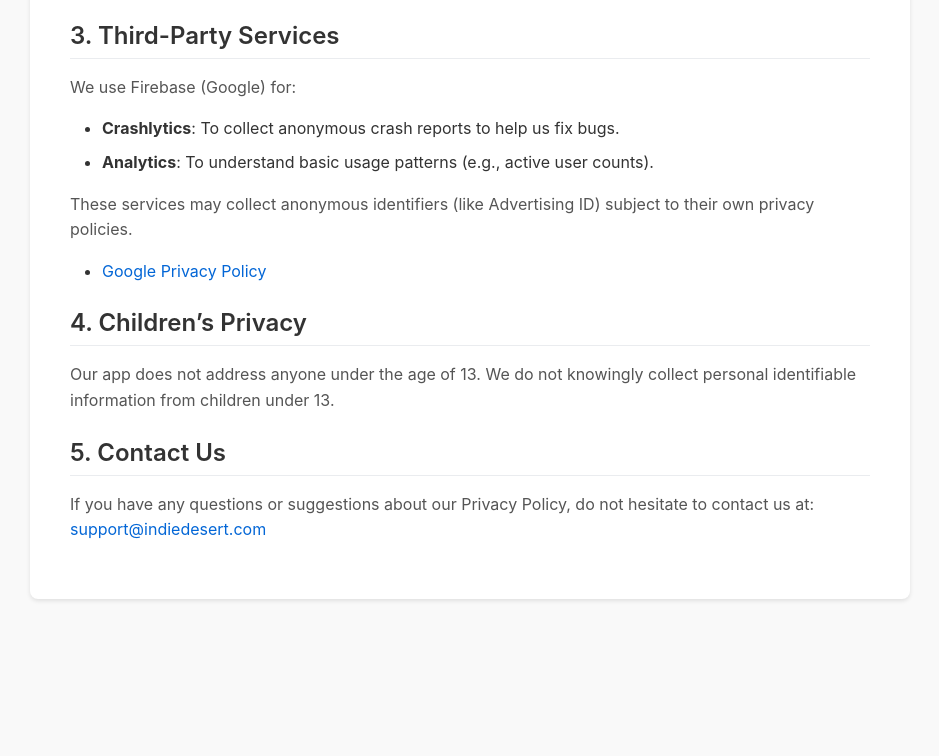
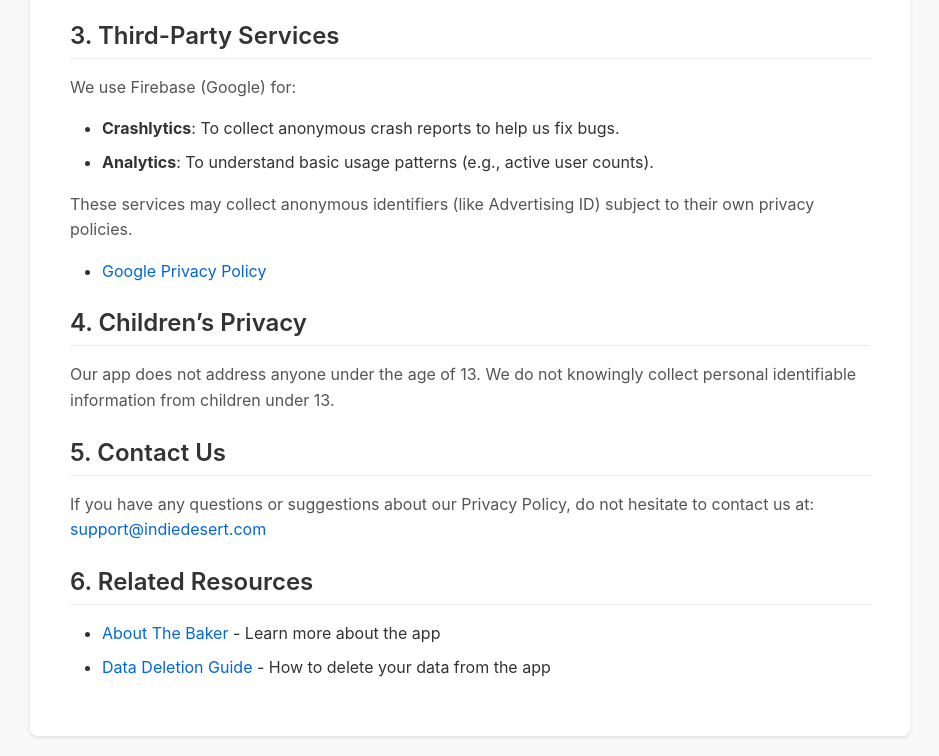
Before and after one commit to Indiedesert/the-baker, a plain HTML site: page index.html in a window 1280 px wide. Shown: the part 750-1506 px from the top of the page, without its empty margins (170-1109 px from the left). Before the commit the page ends 1369 px from the top, so only its background shows below. Drawn offline with Linux system fonts and the light colour scheme.

Commit message:
Add Related Resources section with links to README and Data Deletion Guide

```diff
--- a/index.html
+++ b/index.html
@@ -1,5 +1,6 @@
 <!DOCTYPE html>
 <html lang="en">
+
 <head>
     <meta charset="UTF-8">
     <meta name="viewport" content="width=device-width, initial-scale=1.0">
@@ -29,7 +30,7 @@
             background: var(--container-bg);
             padding: 40px;
             border-radius: 8px;
-            box-shadow: 0 2px 4px rgba(0,0,0,0.1);
+            box-shadow: 0 2px 4px rgba(0, 0, 0, 0.1);
         }
 
         h1 {
@@ -102,6 +103,7 @@
         }
     </style>
 </head>
+
 <body>
 
     <div class="container">
@@ -109,18 +111,21 @@
         <span class="effective-date"><strong>Effective Date:</strong> 2026-01-27</span>
 
         <h2>1. Introduction</h2>
-        <p>"The Baker" ("we," "our," or "us") respects your privacy. This Privacy Policy explains how we handle your information when you use our mobile application.</p>
+        <p>"The Baker" ("we," "our," or "us") respects your privacy. This Privacy Policy explains how we handle your
+            information when you use our mobile application.</p>
 
         <h2>2. Information Collection</h2>
         <p>We do not collect any personal data or personally identifiable information (PII) from our users.</p>
 
         <h3>2.1. Local Data</h3>
-        <p>All data created within the app (recipes, timers, settings) is stored locally on your device. We do not have access to this data.</p>
+        <p>All data created within the app (recipes, timers, settings) is stored locally on your device. We do not have
+            access to this data.</p>
 
         <h3>2.2. Permissions</h3>
         <p>The app requests the following permissions to function:</p>
         <ul>
-            <li><strong>Alarms & Reminders (<code>SCHEDULE_EXACT_ALARM</code>)</strong>: Used solely for the timer functionality to alert you when baking steps are due.</li>
+            <li><strong>Alarms & Reminders (<code>SCHEDULE_EXACT_ALARM</code>)</strong>: Used solely for the timer
+                functionality to alert you when baking steps are due.</li>
             <li><strong>Notifications (<code>POST_NOTIFICATIONS</code>)</strong>: Used to display timer alerts.</li>
         </ul>
 
@@ -130,18 +135,31 @@
             <li><strong>Crashlytics</strong>: To collect anonymous crash reports to help us fix bugs.</li>
             <li><strong>Analytics</strong>: To understand basic usage patterns (e.g., active user counts).</li>
         </ul>
-        <p>These services may collect anonymous identifiers (like Advertising ID) subject to their own privacy policies.</p>
+        <p>These services may collect anonymous identifiers (like Advertising ID) subject to their own privacy policies.
+        </p>
         <ul>
-            <li><a href="https://policies.google.com/privacy" target="_blank" rel="noopener noreferrer">Google Privacy Policy</a></li>
+            <li><a href="https://policies.google.com/privacy" target="_blank" rel="noopener noreferrer">Google Privacy
+                    Policy</a></li>
         </ul>
 
         <h2>4. Children’s Privacy</h2>
-        <p>Our app does not address anyone under the age of 13. We do not knowingly collect personal identifiable information from children under 13.</p>
+        <p>Our app does not address anyone under the age of 13. We do not knowingly collect personal identifiable
+            information from children under 13.</p>
 
         <h2>5. Contact Us</h2>
         <p>If you have any questions or suggestions about our Privacy Policy, do not hesitate to contact us at: <br>
-        <a href="mailto:support@indiedesert.com">support@indiedesert.com</a></p>
+            <a href="mailto:support@indiedesert.com">support@indiedesert.com</a>
+        </p>
+
+        <h2>6. Related Resources</h2>
+        <ul>
+            <li><a href="https://github.com/nicokosi/the-baker" target="_blank" rel="noopener noreferrer">About The
+                    Baker</a> - Learn more about the app</li>
+            <li><a href="web/data-deletion-guide.html">Data Deletion Guide</a> - How to delete your data from the app
+            </li>
+        </ul>
     </div>
 
 </body>
+
 </html>
```
